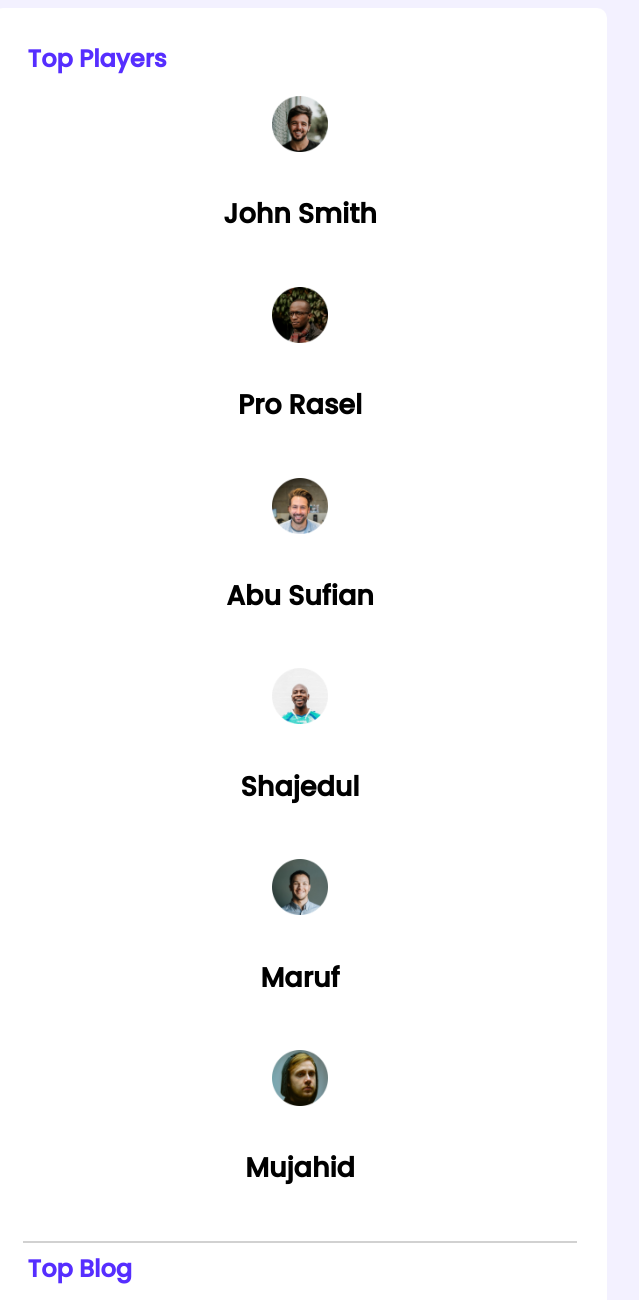
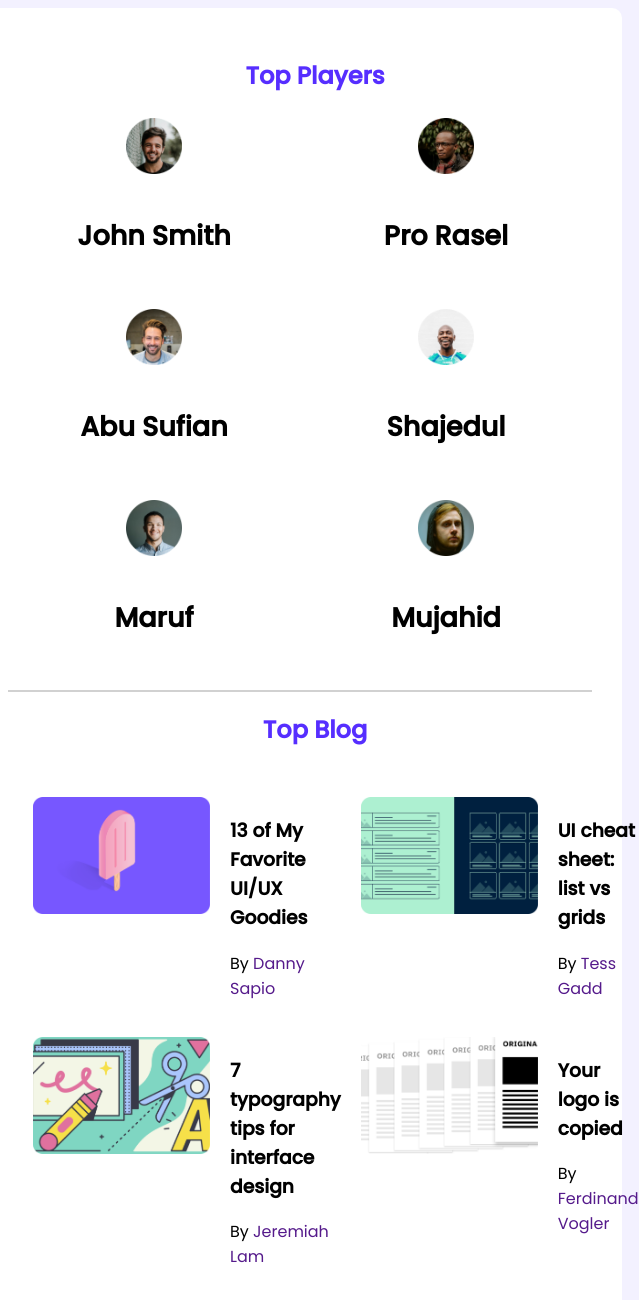
Before and after one commit to bijoymamud/leader_board1, a plain HTML site: page index.html in a window 600 px wide. Shown: the top 1300 px of the page, 639 px wide, since content can reach past the window. Drawn offline with Linux system fonts and the light colour scheme.

Commit message:
medium_device

```diff
--- a/index.html
+++ b/index.html
@@ -26,7 +26,7 @@
     <main>
       <section class="container">
         <div class="top_players">
-          <h1 class="section_title">Top Players</h1>
+          <h1 class="section_title top">Top Players</h1>
           <div class="players">
             <div class="player">
               <img src="images/players/player-1.png" alt="" />
@@ -56,7 +56,7 @@
         </div>
         <hr />
         <div class="top_blog">
-          <h1 class="section_title">Top Blog</h1>
+          <h1 class="section_title top">Top Blog</h1>
           <div class="blogs">
             <article class="blog">
               <div class="thumbnail">
@@ -98,7 +98,7 @@
         </div>
       </section>
       <section class="container latest">
-        <h1 class="section_title">Latest Courses</h1>
+        <h1 class="section_title top">Latest Courses</h1>
         <div class="courses">
           <div class="course">
             <div class="course_banner">
@@ -148,7 +148,7 @@
               </div>
             </div>
           </div>
-          <div class="course">
+          <div class="course last">
             <div class="course_banner">
               <img src="images/courses/course-3.png" alt="" />
             </div>
--- a/style.css
+++ b/style.css
@@ -1,6 +1,7 @@
 body {
   font-family: "Poppins", sans-serif;
   background: #f3f1ff;
+  box-sizing: border-box;
 }
 main {
   display: flex;
@@ -10,7 +11,8 @@ main {
 }
 .container {
   background: #ffffff;
-
+  justify-content: center;
+  align-items: center;
   width: 870px;
   padding: 30px;
   border-radius: 10px;
@@ -109,9 +111,9 @@ hr {
 
 /* mobile Device */
 
-@media only screen and (max-width: 688px) {
+@media only screen and (max-width: 576px) {
   .container {
-    width: 95%;
+    width: 100%;
   }
   .players,
   .blogs,
@@ -140,3 +142,35 @@ hr {
     margin-bottom: 5px;
   }
 }
+
+@media screen and (min-width: 577px) and (max-width: 900px) {
+  .container {
+    width: 100%;
+  }
+
+  .players,
+  .blogs,
+  .courses {
+    grid-template-columns: repeat(2, 1fr);
+  }
+  .section_title {
+    padding-left: 30px;
+  }
+  .player {
+    flex-direction: column;
+  }
+  .top {
+    margin-top: 20px;
+    text-align: center;
+    margin-bottom: 25px;
+  }
+
+  .blogs {
+    padding: 25px;
+  }
+  .courses {
+    grid-template-columns: repeat(2, 1fr);
+    padding: 25px;
+    gap: 30px;
+  }
+}
```
